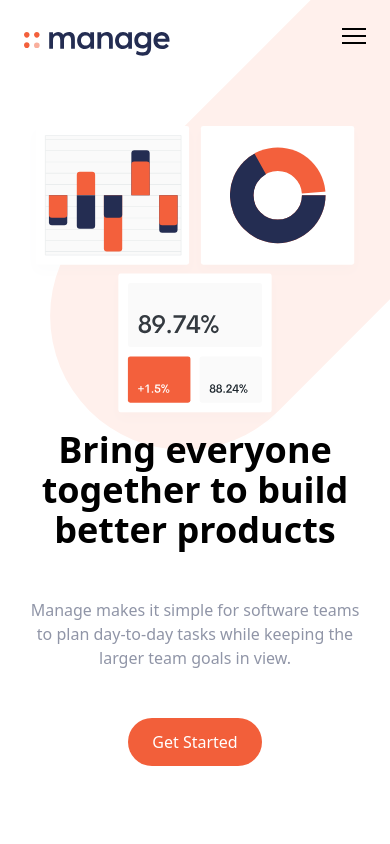
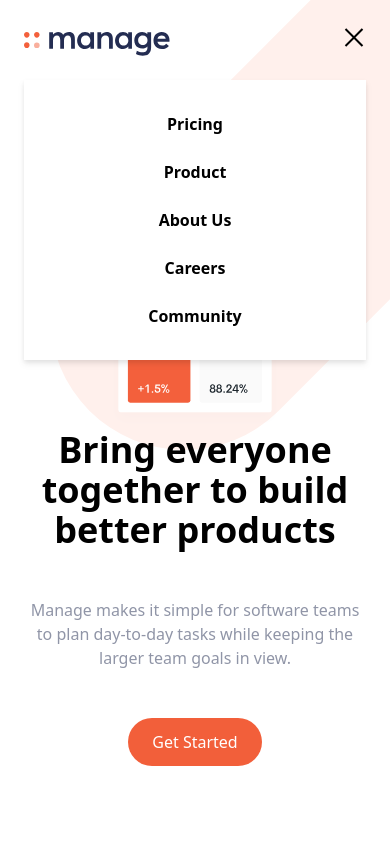
Before and after one commit to denisspawn/tailwind, a website: page src/index.html in a window 390 px wide. Both pictures are taken after a click on the button 354 px from the left and 40 px from the top of the page. Shown: the top 844 px of the page. Drawn offline with nearby package versions, Linux system fonts and the light colour scheme; files that its build step writes are made by us from their sources.

Commit message:
Add javascript for mobile menu

```diff
--- a/src/index.html
+++ b/src/index.html
@@ -378,5 +378,6 @@
         </div>
       </div>
     </footer>
+    <script src="js/script.js"></script>
   </body>
 </html>
--- /dev/null
+++ b/src/js/script.js
@@ -0,0 +1,7 @@
+const btn = document.getElementById('menu-btn')
+const nav = document.getElementById('mobile-menu')
+
+btn.addEventListener('click', () => {
+  btn.classList.toggle('open')
+  nav.classList.toggle('slide')
+})
```
